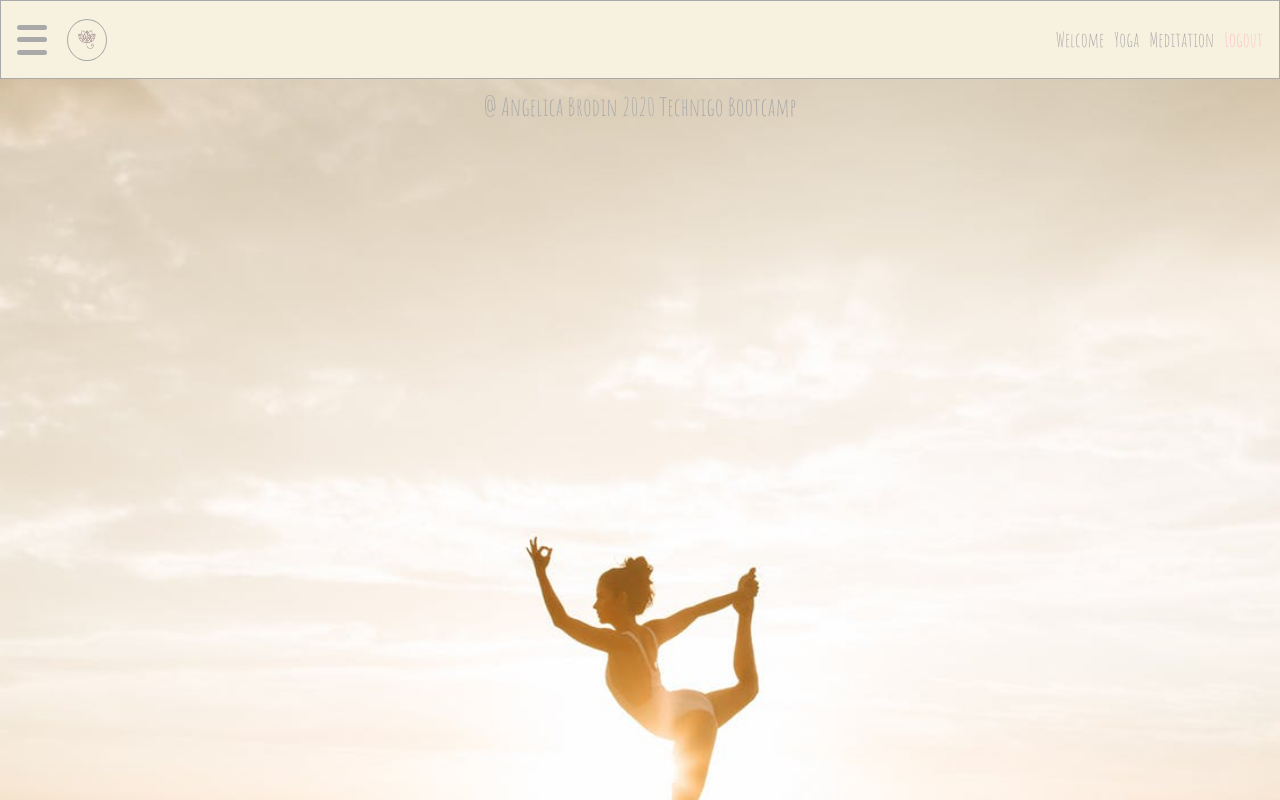
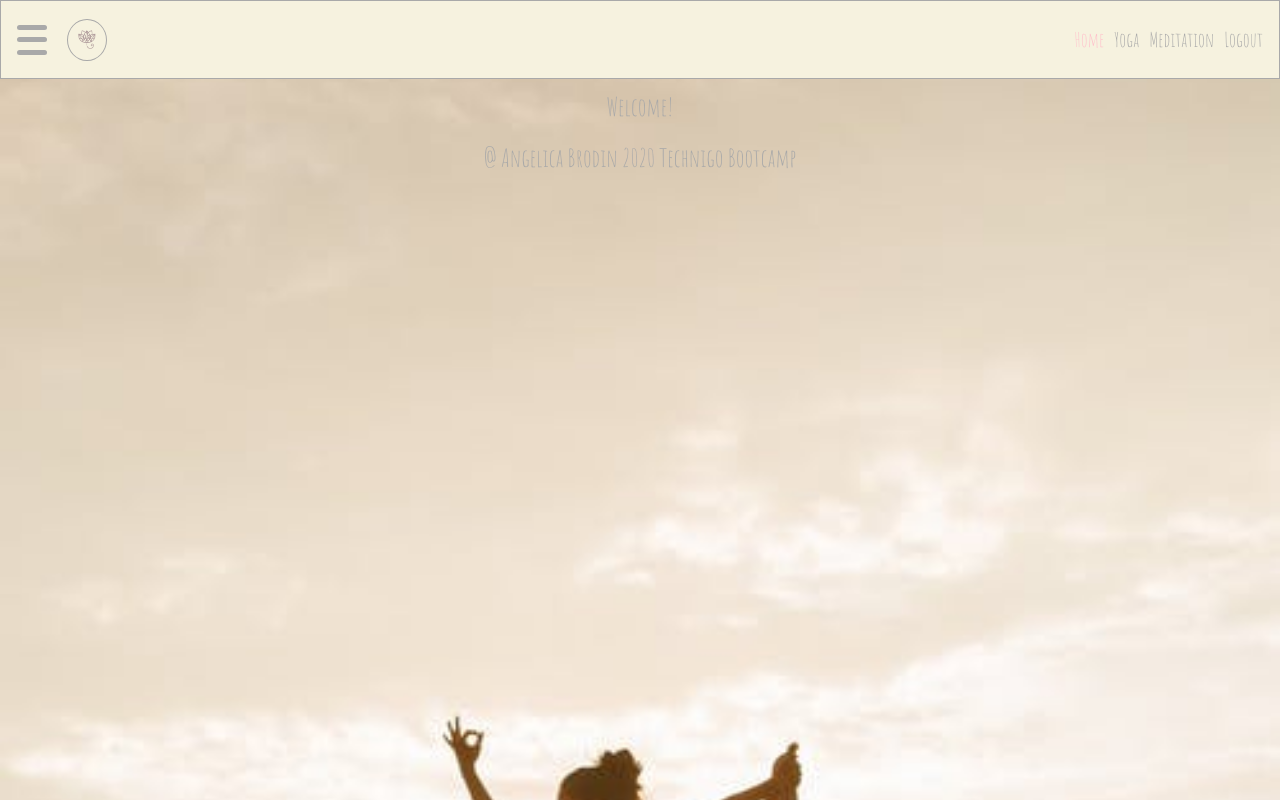
Before and after one commit to Angelicabrodin/project-final-project, a React (Create React App) app in the folder frontend/: page /home in a window 1280 px wide. Built offline with nearby package versions, Linux system fonts and the light colour scheme.

Commit message:
working with the router paths in app

```diff
--- a/frontend/src/App.js
+++ b/frontend/src/App.js
@@ -1,9 +1,9 @@
 import React from 'react'
-import { BrowserRouter, Switch, Route } from 'react-router-dom'
+import { BrowserRouter, Switch, Route, Redirect } from 'react-router-dom'
 
 import { StartPage } from './startpage/StartPage'
 import { Nav } from './components/Nav'
-import { Welcome } from './components/Welcome'
+import { Home } from './components/Home'
 import { Yoga } from './components/Yoga'
 import { Meditation } from 'components/Meditation'
 import { Footer } from 'components/Footer'
@@ -14,13 +14,18 @@ export const App = () => {
   return (
     <BrowserRouter>
       <main className="home-container">
+        {/* // I have done this in order to see how the different components will look like, cuz I cant manage to show them when the Nav
+    component is within the switch..  */}
+        <Nav />
         <Switch>
+          {/* <PublicRoute restricted={false} component={Home} path="/" exact />
+          <PublicRoute restricted={true} component={SignIn} path="/signin" exact />
+          <PrivateRoute component={Dashboard} path="/dashboard" exact /> */}
           <Route path="/" exact>
             <StartPage />
           </Route>
-          <Nav />
-          <Route path="/welcome" exact>
-            <Welcome />
+          <Route path="/home" exact>
+            <Home />
           </Route>
           <Route path="/yoga" exact>
             <Yoga />
--- a/frontend/src/components/Welcome.js
+++ b/frontend/src/components/Home.js
@@ -1,11 +1,11 @@
 import React from 'react'
 // import styled from 'styled-components/macro'
 
-import './welcome.css'
+import './home.css'
 
-export const Welcome = () => {
+export const Home = () => {
     return (
-        <div className="welcome-container">
+        <div className="home-container">
             <p>Welcome!</p>
         </div>
 
--- a/frontend/src/components/Nav.js
+++ b/frontend/src/components/Nav.js
@@ -18,7 +18,7 @@ export const Nav = () => {
             <container className="links-container">
                 <ul className="nav-links">
                     <li>
-                        <NavLink to="/welcome">Welcome</NavLink>
+                        <NavLink to="/home">Home</NavLink>
                     </li>
                     <li>
                         <NavLink to="/Yoga">Yoga</NavLink>
@@ -27,7 +27,7 @@ export const Nav = () => {
                         <NavLink to="/Meditation">Meditation</NavLink>
                     </li>
                     <li>
-                        <NavLink to="/">Logout</NavLink>
+                        <Link to="/">Logout</Link>
                     </li>
                 </ul>
             </container>
--- a/frontend/src/components/welcome.css
+++ b/frontend/src/components/home.css
@@ -1,4 +1,4 @@
-.welcome-container {
+.home-container {
     display:flex;
     justify-content:center;
 }
--- a/frontend/src/index.css
+++ b/frontend/src/index.css
@@ -1,6 +1,6 @@
 body {
   margin: 0;
-  background-image: url(yogasun.jpg);
+  background-image: url(yogasun2.jpg);
   background-size: cover;
   background-repeat: no-repeat;
   /* display: flex;
--- a/frontend/src/startpage/StartPage.js
+++ b/frontend/src/startpage/StartPage.js
@@ -28,7 +28,7 @@ export const StartPage = () => {
             {showLoginForm && <Login />}
             {!showRegisterForm && <button type='button' className='start-button' onClick={onRegister}>Register</button>}
             {!showLoginForm && <button type='button' className='start-button' onClick={onLogin}>Login</button>}
-            <Link to="/welcome">Welcome</Link>
+            <Link to="/home">Welcome</Link>
         </div>
     )
 }
```
Also changed, not shown: frontend/src/yogasun2.jpg (added).
